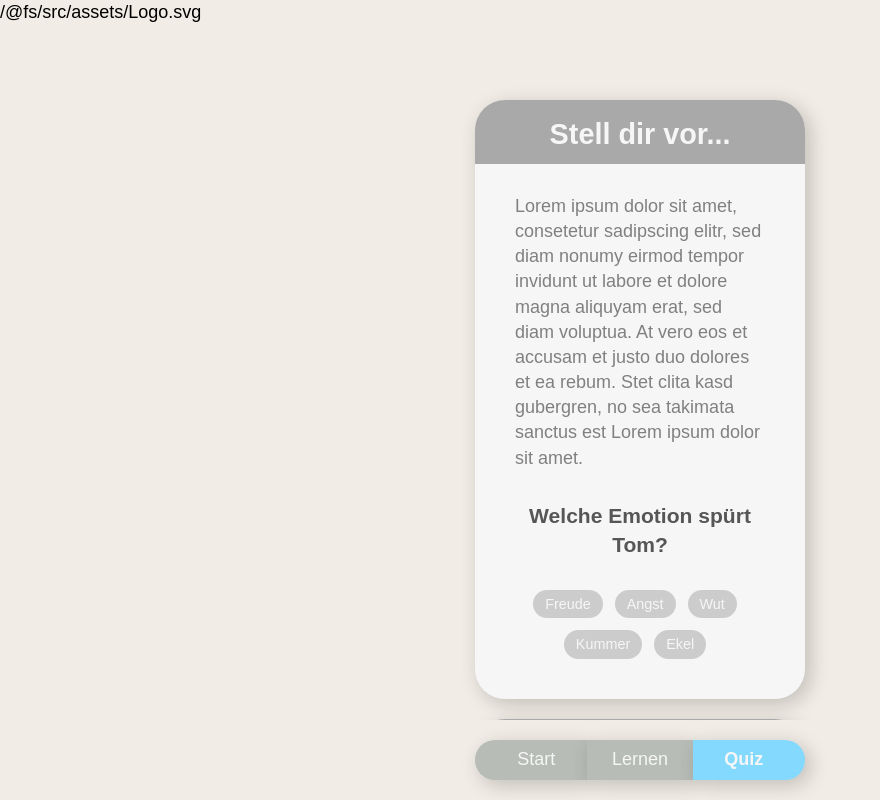
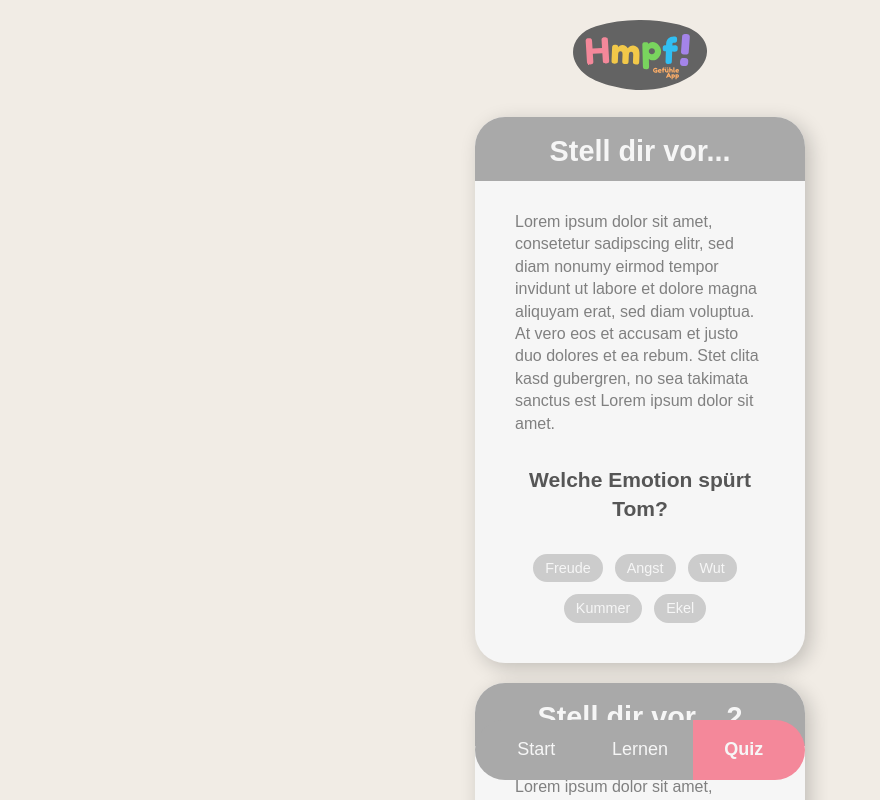
Before and after one commit to czintel/capstone-project, a React (Create React App) app: page /quiz in a window 1280 px wide. Shown: the top 800 px of the page, without its empty margins (0-880 px from the left). Built offline with nearby package versions, Linux system fonts and the light colour scheme.

Commit message:
reworked css

```diff
--- a/src/App.js
+++ b/src/App.js
@@ -5,14 +5,16 @@ import LearningPage from './pages/LearningPage'
 import NavBar from './components/NavBar'
 import { BrowserRouter as Router, Switch, Route } from 'react-router-dom'
 import StartPage from './pages/StartPage'
-import Logo from './assets/Logo.svg'
+import AppLogo from './assets/Logo.svg'
 
 function App() {
   return (
     <>
       <Router>
         <Wrapper data={data}>
-          <Header>{Logo}</Header>
+          <Header>
+            <Logo src={AppLogo} alt="App Logo" />
+          </Header>
           <Body>
             <Switch>
               <Route path="/start" component={StartPage} />
@@ -34,16 +36,18 @@ export default App
 const Wrapper = styled.section`
   display: grid;
   grid-template-columns: 1fr;
-  grid-template-rows: 10vh 80vh 10vh;
+  grid-template-rows: auto 1fr auto;
   grid-template-areas:
     'header'
     'main'
     'footer';
   justify-content: center;
+  justify-items: center;
   overflow: visible;
 `
 
 const Header = styled.header`
+  margin-top: 20px;
   grid-area: header;
   justify-content: center;
 `
@@ -55,7 +59,13 @@ const Body = styled.main`
 
 const Footer = styled.footer`
   grid-area: footer;
-  justify-self: center;
-  align-self: center;
-  margin: 0 auto;
+  margin-bottom: 20px;
+  position: fixed;
+  bottom: 0;
 `
+const Logo = styled.img`
+  height: 70px;
+  svg {
+    filter: drop-shadow(3px 5px 2px rgb(0 0 0 / 0.4));
+  }
+`
--- a/src/components/NavBar.js
+++ b/src/components/NavBar.js
@@ -11,7 +11,7 @@ NavBar.propTypes = {
 export default function NavBar() {
   const active = {
     fontWeight: '700',
-    backgroundColor: '#84d9ff',
+    backgroundColor: '#F4889A',
   }
 
   return (
@@ -41,18 +41,17 @@ const StyledLink = styled(NavLink)`
   text-align: center;
   align-items: center;
   justify-content: space-around;
-  height: 40px;
+  height: 60px;
   width: 100%;
   text-decoration: none;
   border-style: none;
   font-weight: 400;
   padding-left: ${prop => (prop.isLeft ? '10px' : '0')};
   padding-right: ${prop => (prop.isRight ? '10px' : '0')};
-  border-top-right-radius: ${prop => (prop.isRight ? '20px' : '0')};
-  border-bottom-right-radius: ${prop => (prop.isRight ? '20px' : '0')};
-  border-top-left-radius: ${prop => (prop.isLeft ? '20px' : '0')};
-  border-bottom-left-radius: ${prop => (prop.isLeft ? '20px' : '0')};
-  background-color: #b7bcb6;
+  border-top-right-radius: ${prop => (prop.isRight ? '30px' : '0')};
+  border-bottom-right-radius: ${prop => (prop.isRight ? '30px' : '0')};
+  border-top-left-radius: ${prop => (prop.isLeft ? '30px' : '0')};
+  border-bottom-left-radius: ${prop => (prop.isLeft ? '30px' : '0')};
+  background-color: darkgray;
   color: #f6f6f6;
-  box-shadow: 5px 5px 20px rgba(0, 0, 0, 0.2);
 `
--- a/src/components/QuizCard.js
+++ b/src/components/QuizCard.js
@@ -51,7 +51,7 @@ export default function QuizCard({ title, scenario, question, answers }) {
 const Card = styled.div`
   display: grid;
   gap: 30px;
-  max-width: 670px;
+  max-width: 330px;
   line-height: 1;
   background-color: #f6f6f6;
   padding: 0 0 40px;
@@ -75,6 +75,7 @@ const Card = styled.div`
   p {
     padding: 0 40px;
     text-align: left;
+    font-size: 1rem;
     line-height: 1.4;
   }
 `
--- a/src/pages/LearningPage.js
+++ b/src/pages/LearningPage.js
@@ -14,6 +14,7 @@ LearningCardList.propTypes = {
 export default function LearningCardList() {
   return (
     <PageWrapper>
+      <CardWrapper>
         {data.emotions.map(({ name, description, tags, color, emId }) => (
           <LearningCard
             key={emId}
@@ -23,15 +24,22 @@ export default function LearningCardList() {
             color={color}
           />
         ))}
+      </CardWrapper>
     </PageWrapper>
   )
 }
 
 const PageWrapper = styled.section`
-  padding: 20px 0;
+  padding: 0 20px;
+  max-width: 375px;
+  margin: 0 auto;
+`
+
+const CardWrapper = styled.section`
+  margin-top: 20px;
+  padding-left: 3px;
   display: flex;
   flex-wrap: wrap;
+  justify-content: left;
   gap: 20px;
-  max-width: 330px;
-  margin: 0 auto;
 `
--- a/src/pages/QuizPage.js
+++ b/src/pages/QuizPage.js
@@ -28,11 +28,12 @@ export default function QuizPage() {
 }
 
 const PageWrapper = styled.section`
-  padding: 20px 0;
   display: flex;
   flex-wrap: wrap;
+  padding-top: 20px;
+  justify-content: center;
   gap: 20px;
   width: 100%;
-  max-width: 330px;
+  max-width: 375px;
   margin: 0 auto;
 `
--- a/src/pages/StartPage.js
+++ b/src/pages/StartPage.js
@@ -13,11 +13,11 @@ export default function StartPage() {
 
 const PageWrapper = styled.section`
   color: #897869;
-  padding-top: 20px;
+  padding: 20px;
   display: flex;
   flex-wrap: wrap;
   gap: 20px;
   width: 100%;
-  max-width: 330px;
+  max-width: 375px;
   margin: 0 auto;
 `
```
Also changed, not shown: src/assets/Logo.svg. Lines whose indentation alone changed are shown as unchanged.
